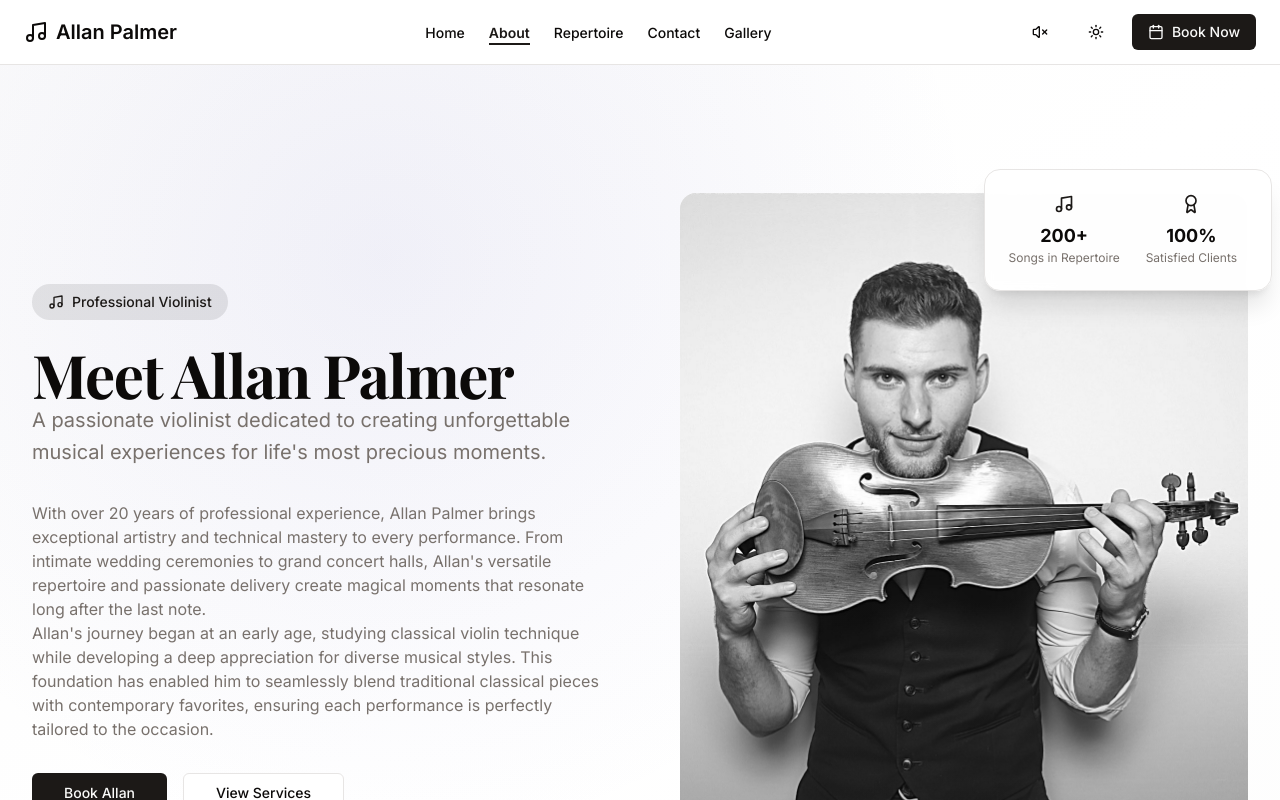
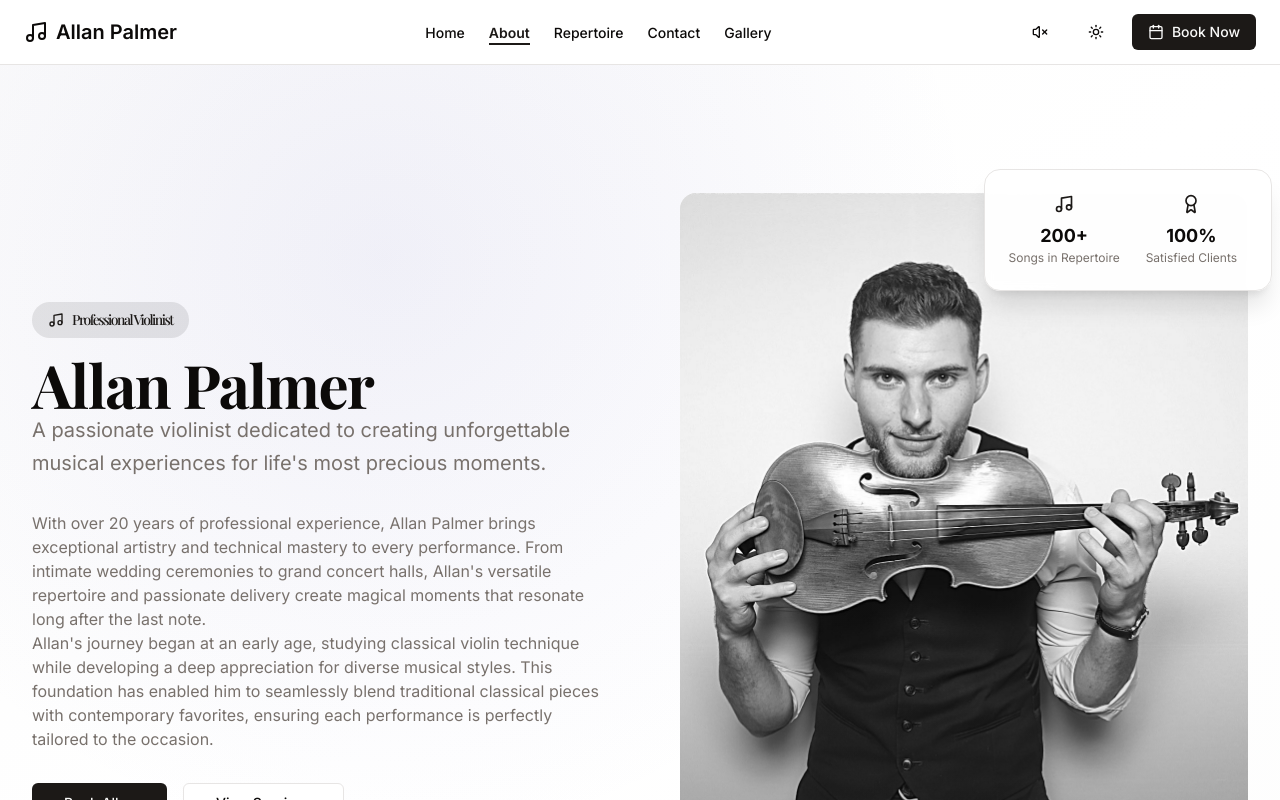
Before and after one commit to Javaris500/allan-palmer, a Next.js app: page /about in a window 1280 px wide. Shown: the top 800 px of the page. Built offline with nearby package versions, Linux system fonts and the light colour scheme; no server answers; a web font is replaced by a local one.

Commit message:
hero edits

```diff
--- a/components/about/about-hero.tsx
+++ b/components/about/about-hero.tsx
@@ -28,12 +28,13 @@ export function AboutHero() {
           {/* Content */}
           <div className="space-y-8">
             <AnimatedElement variant="fade-up">
-              <div className="inline-flex items-center gap-2 bg-primary/10 text-primary rounded-full px-4 py-2 text-sm font-medium mb-6">
-                <Music className="h-4 w-4" />
-                Professional Violinist
-              </div>
               <h1 className="font-serif text-4xl md:text-5xl lg:text-6xl font-bold tracking-tight leading-tight">
-                Meet Allan Palmer
+                <div className="inline-flex items-center gap-2 bg-primary/10 text-primary rounded-full px-4 py-2 text-sm font-medium mb-4">
+                  <Music className="h-4 w-4" />
+                  Professional Violinist
+                </div>
+                <br />
+                Allan Palmer
               </h1>
               <p className="text-xl text-muted-foreground leading-relaxed">
                 A passionate violinist dedicated to creating unforgettable musical experiences for life's most precious
```
